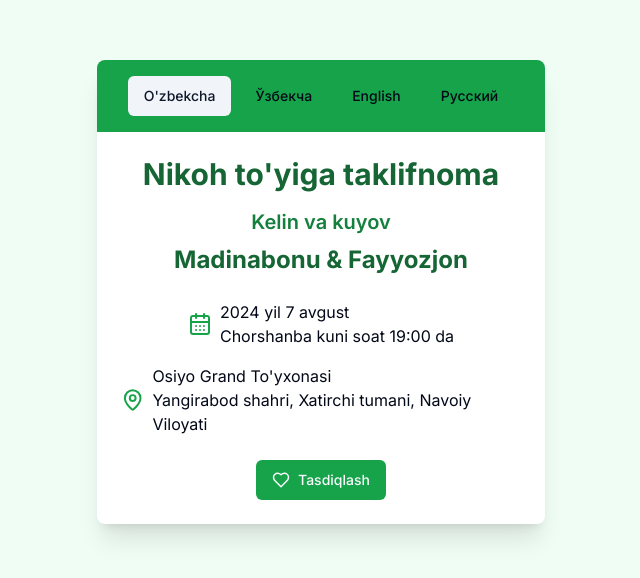
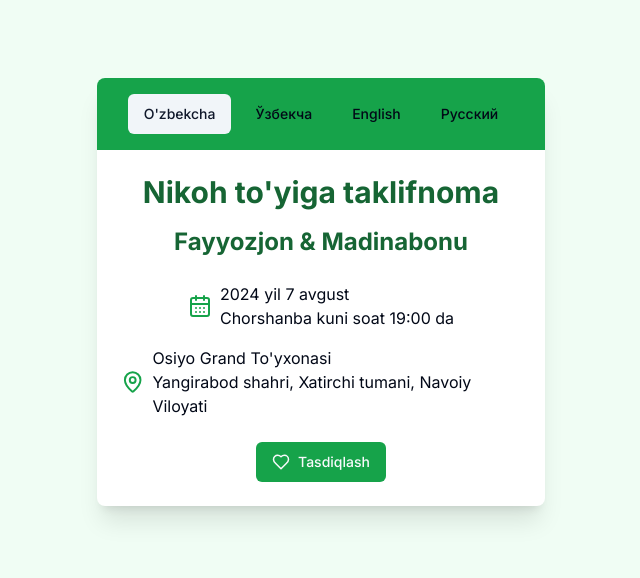
Before and after one commit to fayyozbobokulov/invitation, a Next.js app: page / in a window 1280 px wide. Shown: the part 108-686 px from the top of the page, without its empty margins (319-959 px from the left). Built offline with nearby package versions, Linux system fonts and the light colour scheme.

Commit message:
fix: fixed the naming convention

```diff
--- a/src/app/page.tsx
+++ b/src/app/page.tsx
@@ -47,8 +47,7 @@ const WeddingInvitation: React.FC = () => {
           <h1 className="text-3xl font-bold text-center text-green-800 mb-4">{t.title}</h1>
 
           <div className="text-center mb-6">
-            <h2 className="text-xl font-semibold text-green-700 mb-2">{t.couple}</h2>
-            <p className="text-2xl font-bold text-green-800">{t.brideName} & {t.groomName}</p>
+            <p className="text-2xl font-bold text-green-800">{t.groomName} & {t.brideName}</p>
           </div>
 
           <div className="flex items-center justify-center mb-4">
--- a/src/hooks/useTranslations.ts
+++ b/src/hooks/useTranslations.ts
@@ -61,7 +61,7 @@ const translations: Record<Language, TranslationType> = {
     title: "Приглашение на свадьбу",
     couple: "Невеста и жених",
     brideName: "Мадинабону",
-    groomName: "Файёзджон",
+    groomName: "Файёзжон",
     date: "7 августа 2024 года",
     time: "Среда в 19:00",
     venue: "Осийо Гранд Свадебный Зал",
```
